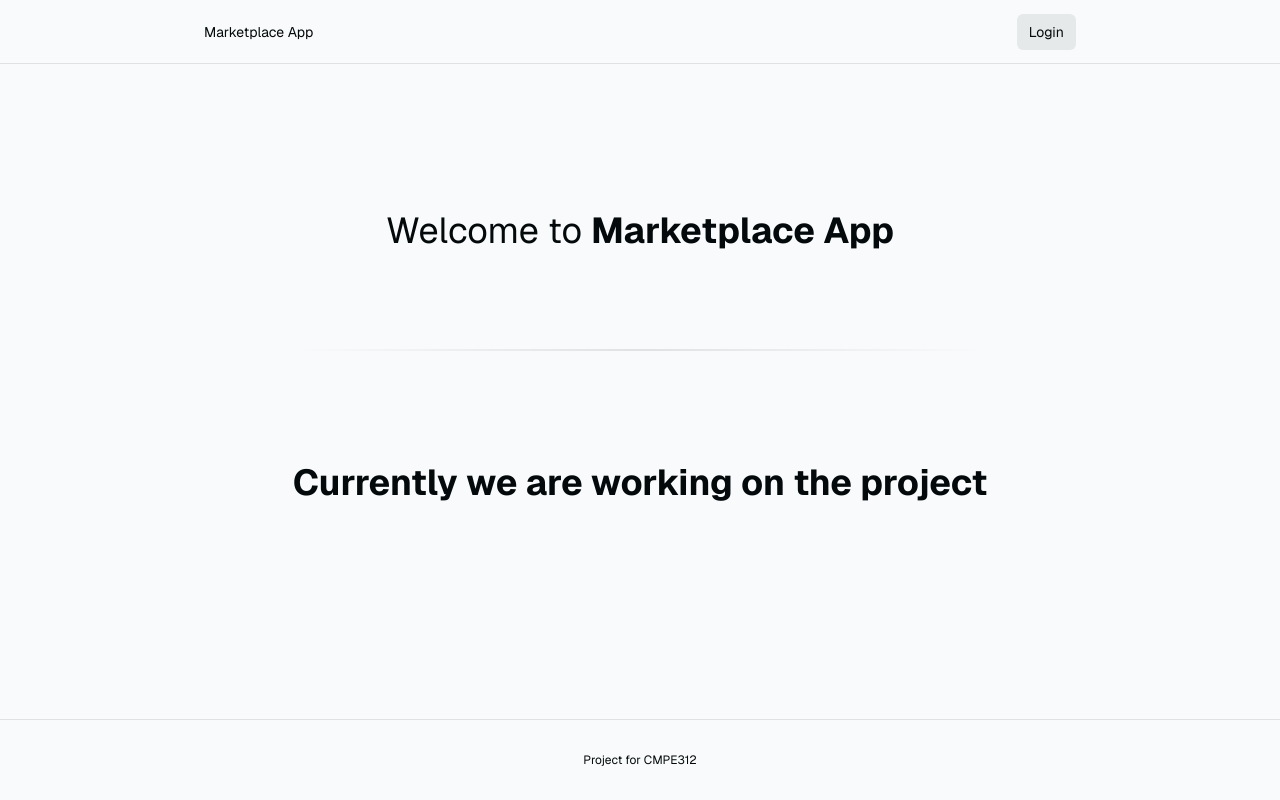
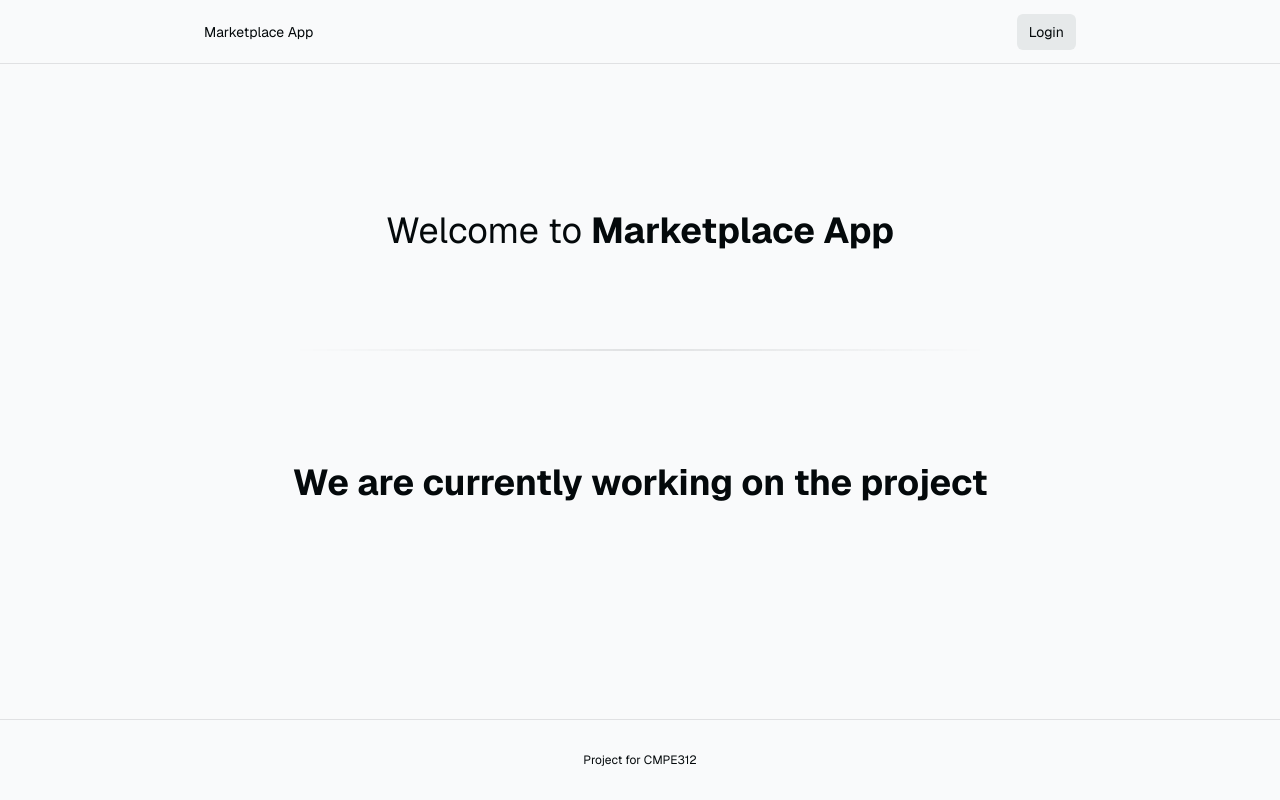
Before and after one commit to Gorcc/marketplace-app, a Next.js app: page / in a window 1280 px wide. Built offline with nearby package versions, Linux system fonts and the light colour scheme; no server answers.

Commit message:
fix: typo

```diff
--- a/app/layout.tsx
+++ b/app/layout.tsx
@@ -7,8 +7,8 @@ const defaultUrl = process.env.VERCEL_URL
 
 export const metadata = {
   metadataBase: new URL(defaultUrl),
-  title: "Next.js and Supabase Starter Kit",
-  description: "The fastest way to build apps with Next.js and Supabase",
+  title: "Marketplace App",
+  description: "Best way to shop in North Cyprus",
 };
 
 export default function RootLayout({
--- a/app/page.tsx
+++ b/app/page.tsx
@@ -31,7 +31,7 @@ export default async function Index() {
       <div className="animate-in flex-1 flex flex-col gap-20 opacity-0 max-w-4xl px-3">
         <Header />
         <main className="flex-1 flex flex-col gap-6">
-          <h2 className="font-bold text-4xl mb-4">Currently we are working on the project</h2>
+          <h2 className="font-bold text-4xl mb-4">We are currently working on the project</h2>
         </main>
       </div>
 
```
